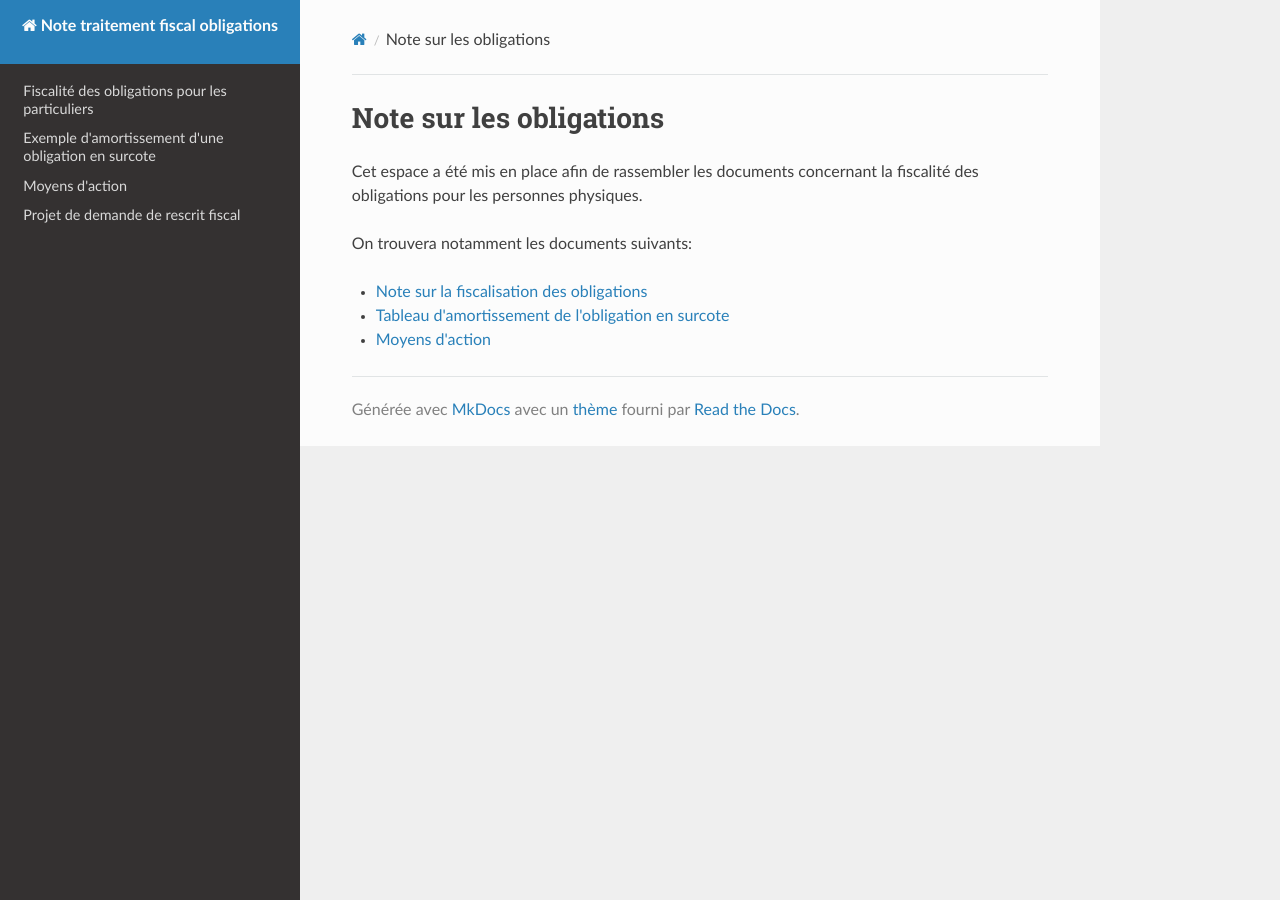
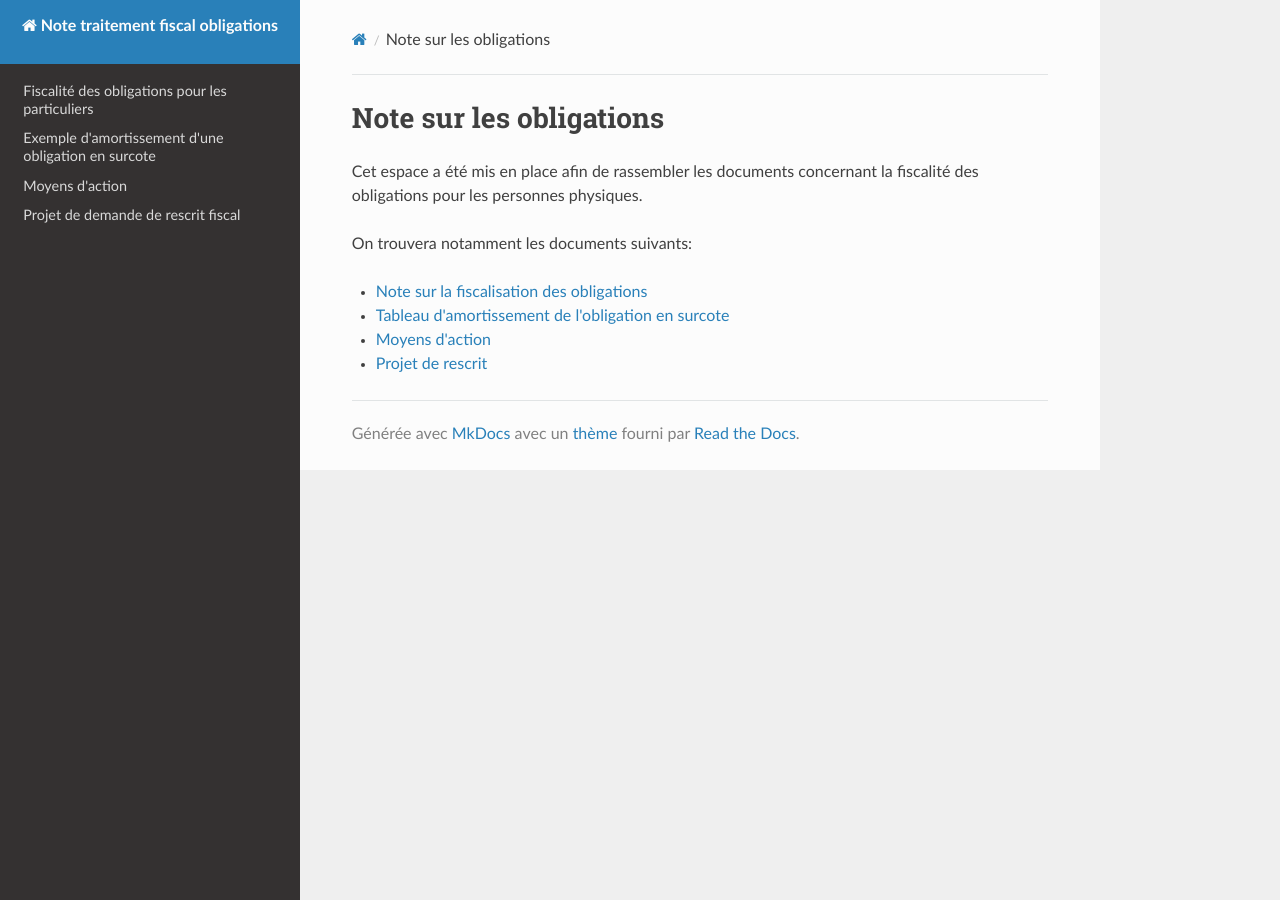
Before and after one commit to ConscritNeuneu/note-traitement-fiscal-obligations, an MkDocs documentation site: the page built from docs/index.md, in a window 1280 px wide. Built offline with MkDocs 1.6.1, drawn with Linux system fonts in a browser that asks for light colours; nearby versions of some CDN libraries.

Commit message:
Add link to projet de rescrit

```diff
--- a/docs/index.md
+++ b/docs/index.md
@@ -8,5 +8,6 @@ On trouvera notamment les documents suivants:
 - [Note sur la fiscalisation des obligations](note_fiscalisation_obligations.md)
 - [Tableau d'amortissement de l'obligation en surcote](annexe_tableau_amortissement.md)
 - [Moyens d'action](moyens_action.md)
+- [Projet de rescrit](projet_rescrit.md)
 
 <!-- L'ensemble de la note est aussi disponible [sous forme de PDF](). -->
```
